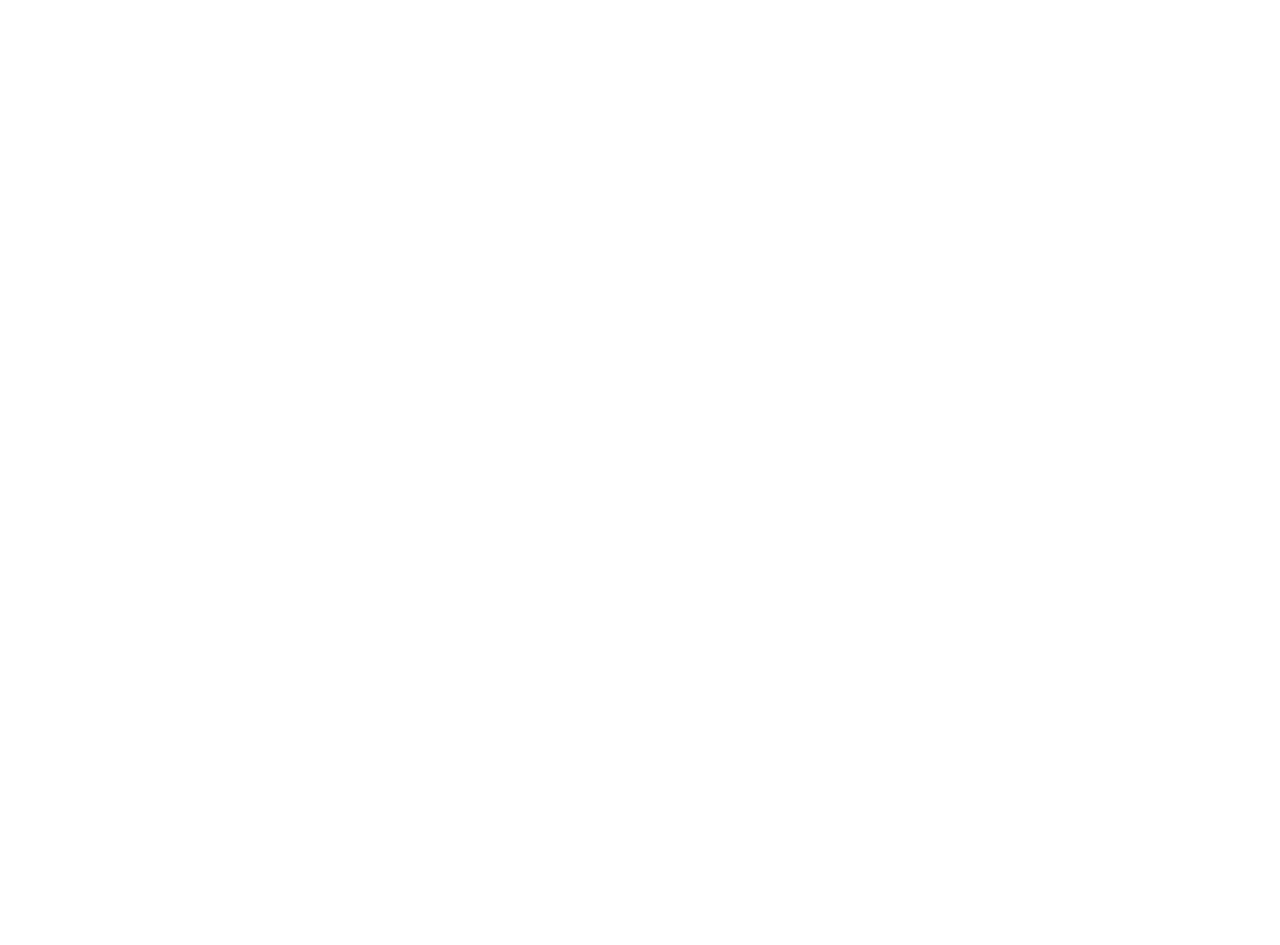
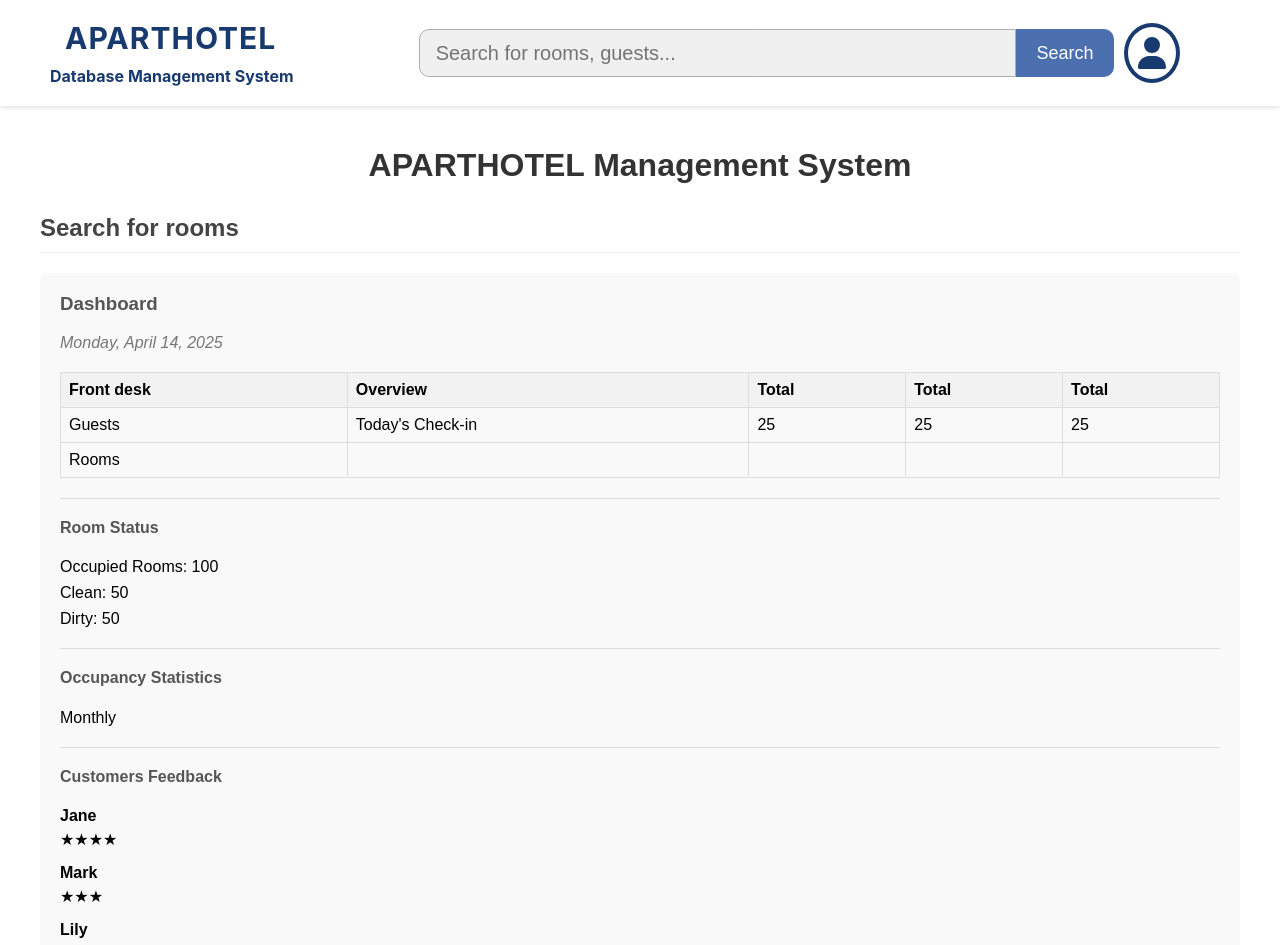
Before and after one commit to ilmamakarevic/aparthotel-database-management-system, a React (Create React App) app in the folder client/: page /dashboard in a window 1280 px wide. Before the commit this address had no page. Shown: the top 945 px of the page. Before the commit the page ends 800 px from the top, so only its background shows below. Built offline with nearby package versions, Linux system fonts and the light colour scheme.

Commit message:
created dashboard and navbar

```diff
--- a/client/package.json
+++ b/client/package.json
@@ -3,6 +3,9 @@
   "version": "0.1.0",
   "private": true,
   "dependencies": {
+    "@fortawesome/fontawesome-svg-core": "^6.7.2",
+    "@fortawesome/free-solid-svg-icons": "^6.7.2",
+    "@fortawesome/react-fontawesome": "^0.2.2",
     "@testing-library/dom": "^10.4.0",
     "@testing-library/jest-dom": "^6.6.3",
     "@testing-library/react": "^16.3.0",
--- a/client/src/App.js
+++ b/client/src/App.js
@@ -1,20 +1,30 @@
 import React from 'react';
-import { BrowserRouter as Router, Routes, Route, Navigate } from 'react-router-dom';
-import LoginForm from './components/LoginForm';
+import { BrowserRouter as Router, Routes, Route, Navigate, useLocation } from 'react-router-dom';
+import Navbar from './components/navbar';
+import LoginForm from './pages/LoginForm';
+import Dashboard from './pages/Dashboard';
 
 function App() {
+  const location = useLocation();
+  const hideNavbar = location.pathname === '/login'; // Skriva navbar na /login
+
+  return (
+    <div className="app">
+      {!hideNavbar && <Navbar />} {/* Navbar se ne prikazuje na /login */}
+      <Routes>
+        <Route path="/" element={<Navigate to="/login" replace />} />
+        <Route path="/login" element={<LoginForm />} />
+        <Route path="/dashboard" element={<Dashboard />} />
+      </Routes>
+    </div>
+  );
+}
+
+// Glavni wrapper zbog useLocation
+export default function AppWrapper() {
   return (
     <Router>
-      <Routes>
-        {/* Redirect root path to /login */}
-        <Route path="/" element={<Navigate to="/login" replace />} />
-
-        {/* Login route */}
-        <Route path="/login" element={<LoginForm />} />
-
-      </Routes>
+      <App />
     </Router>
   );
 }
-
-export default App;
--- /dev/null
+++ b/client/src/assets/styles/Navbar.css
@@ -0,0 +1,107 @@
+.navbar {
+    display: flex;
+    justify-content: space-between;
+    align-items: center;
+    padding: 20px 50px 20px 50px;
+    background-color: #fff;
+    box-shadow: 0 2px 4px rgba(0, 0, 0, 0.1);
+    position: sticky;
+    top: 0;
+    z-index: 1000;
+}
+
+.block {
+    display: block;
+}
+
+.logo-text {
+    font-size: 30px;
+    font-weight: bolder;;
+    font-weight: bold;
+    color: #193A6F;
+    letter-spacing: 1px;
+    margin-left: 15px;
+    margin-bottom: -10px;
+}
+
+.logo-text-lowercase {
+    margin-left: -100px;
+    color: #193A6F;
+    font-weight: bold;
+}
+
+.navbar-search {
+    display: flex;
+    flex-grow: 1;
+    margin: 0 10px 0 100px;
+
+}
+
+.search-input {
+    background-color:#f0f0f0;
+    width: 80%;
+    height: 30px;
+    padding: 0.5rem 1rem;
+    border: 1px solid #aeaeae;
+    border-radius: 10px 0 0 10px;
+    font-size: 20px;
+    outline: none;
+    margin-left: 25px;
+}
+
+.search-button {
+    padding: 5px;;
+    background-color: #4c70af;
+    color: white;
+    border: none;
+    border-radius: 0 4px 4px 0;
+    cursor: pointer;
+    display: flex;
+    align-items: center;
+    justify-content: center;
+    width: 100px;
+    font-size: 18px;
+    border-top-right-radius: 10px;
+    border-bottom-right-radius: 10px;
+}
+
+.search-button:active{
+    background-color: #ce9653;
+}
+
+.navbar-profile {
+    display: flex;
+    align-items: center;
+}
+
+.profile-icon {
+    font-size: 2rem;
+    color: #193A6F;
+    cursor: pointer;
+    margin-right: 50px;
+    border: 4px solid #193A6F;
+    padding: 10px;
+    border-radius: 50%;
+}
+
+.profile-icon:hover {
+    color: #e69c2d;
+    border-color: #e69c2d;
+}
+
+/* Responsive design */
+@media (max-width: 768px) {
+    .navbar {
+        flex-direction: column;
+        padding: 1rem;
+    }
+
+    .navbar-search {
+        width: 100%;
+        margin: 1rem 0;
+    }
+
+    .navbar-logo {
+        margin-bottom: 0.5rem;
+    }
+}
--- /dev/null
+++ b/client/src/assets/styles/dashboardStyle.css
@@ -0,0 +1,108 @@
+.aparthotel {
+    font-family: Arial, sans-serif;
+    max-width: 1200px;
+    margin: 0 auto;
+    padding: 20px;
+  }
+
+  header h1 {
+    color: #333;
+    text-align: center;
+    margin-bottom: 30px;
+  }
+
+  .search-section h2 {
+    color: #444;
+    border-bottom: 1px solid #eee;
+    padding-bottom: 10px;
+  }
+
+  .dashboard {
+    background-color: #f9f9f9;
+    padding: 20px;
+    border-radius: 8px;
+    margin-bottom: 20px;
+  }
+
+  .dashboard h3 {
+    color: #555;
+    margin-top: 0;
+  }
+
+  .date {
+    color: #777;
+    font-style: italic;
+    margin-bottom: 20px;
+  }
+
+  .front-desk table {
+    width: 100%;
+    border-collapse: collapse;
+    margin-bottom: 20px;
+  }
+
+  .front-desk th, .front-desk td {
+    border: 1px solid #ddd;
+    padding: 8px;
+    text-align: left;
+  }
+
+  .front-desk th {
+    background-color: #f2f2f2;
+  }
+
+  .divider {
+    height: 1px;
+    background-color: #ddd;
+    margin: 20px 0;
+  }
+
+  .room-status, .occupancy-stats, .feedback {
+    margin-bottom: 20px;
+  }
+
+  .room-status h4, .occupancy-stats h4, .feedback h4 {
+    color: #555;
+    margin-top: 0;
+  }
+
+  .room-status ul, .occupancy-stats ul {
+    list-style-type: none;
+    padding-left: 0;
+  }
+
+  .room-status li, .occupancy-stats li {
+    margin-bottom: 8px;
+  }
+
+  .feedback-item {
+    margin-bottom: 15px;
+  }
+
+  .feedback-item p {
+    margin: 5px 0;
+  }
+
+  .comment {
+    color: #666;
+    font-style: italic;
+    margin-left: 20px;
+  }
+
+  .add-booking {
+    background-color: #4CAF50;
+    color: white;
+    border: none;
+    padding: 10px 20px;
+    text-align: center;
+    text-decoration: none;
+    display: inline-block;
+    font-size: 16px;
+    margin: 10px 0;
+    cursor: pointer;
+    border-radius: 4px;
+  }
+
+  .add-booking:hover {
+    background-color: #45a049;
+  }
--- /dev/null
+++ b/client/src/components/navbar.js
@@ -0,0 +1,32 @@
+import React from 'react';
+import '../assets/styles/Navbar.css';
+import { FontAwesomeIcon } from '@fortawesome/react-fontawesome';
+import { faUser } from '@fortawesome/free-solid-svg-icons';
+
+const Navbar = () => {
+  return (
+    <nav className="navbar">
+      <div className="navbar-logo">
+        <span className="logo-text block">APARTHOTEL</span>
+        <span className="logo-text-lowercase"><br/>Database Management System</span>
+      </div>
+
+      <div className="navbar-search">
+        <input
+          type="text"
+          placeholder="Search for rooms, guests..."
+          className="search-input"
+        />
+        <button className="search-button">
+          Search
+        </button>
+      </div>
+
+      <div className="navbar-profile">
+        <FontAwesomeIcon icon={faUser} className="profile-icon" />
+      </div>
+    </nav>
+  );
+};
+
+export default Navbar;
--- /dev/null
+++ b/client/src/pages/Dashboard.js
@@ -0,0 +1,98 @@
+import React from 'react';
+import '../assets/styles/dashboardStyle.css';
+
+function App() {
+  return (
+    <div className="aparthotel">
+      <header>
+        <h1>APARTHOTEL Management System</h1>
+      </header>
+
+      <section className="search-section">
+        <h2>Search for rooms</h2>
+      </section>
+
+      <section className="dashboard">
+        <h3>Dashboard</h3>
+        <p className="date">Monday, April 14, 2025</p>
+
+        <div className="front-desk">
+          <table>
+            <thead>
+              <tr>
+                <th>Front desk</th>
+                <th>Overview</th>
+                <th>Total</th>
+                <th>Total</th>
+                <th>Total</th>
+              </tr>
+            </thead>
+            <tbody>
+              <tr>
+                <td>Guests</td>
+                <td>Today's Check-in</td>
+                <td>25</td>
+                <td>25</td>
+                <td>25</td>
+              </tr>
+              <tr>
+                <td>Rooms</td>
+                <td></td>
+                <td></td>
+                <td></td>
+                <td></td>
+              </tr>
+            </tbody>
+          </table>
+        </div>
+
+        <div className="divider"></div>
+
+        <div className="room-status">
+          <h4>Room Status</h4>
+          <ul>
+            <li>Occupied Rooms: 100</li>
+            <li>Clean: 50</li>
+            <li>Dirty: 50</li>
+          </ul>
+        </div>
+
+        <div className="divider"></div>
+
+        <div className="occupancy-stats">
+          <h4>Occupancy Statistics</h4>
+          <ul>
+            <li>Monthly</li>
+          </ul>
+        </div>
+
+        <div className="divider"></div>
+
+        <div className="feedback">
+          <h4>Customers Feedback</h4>
+          <div className="feedback-item">
+            <p><strong>Jane</strong></p>
+            <p>★★★★</p>
+          </div>
+          <div className="feedback-item">
+            <p><strong>Mark</strong></p>
+            <p>★★★</p>
+          </div>
+          <div className="feedback-item">
+            <p><strong>Lily</strong></p>
+            <p>★★★</p>
+            <p className="comment">Room cleaning could be better.</p>
+          </div>
+          <div className="feedback-item">
+            <p><strong>Jack</strong></p>
+            <p>★★★★</p>
+          </div>
+        </div>
+      </section>
+
+      <button className="add-booking">Add booking</button>
+    </div>
+  );
+}
+
+export default App;
```
Also changed, not shown: client/src/pages/LoginForm.js (renamed from client/src/components/LoginForm.js), 1 other file (tests, documents, lock files or other folders).
